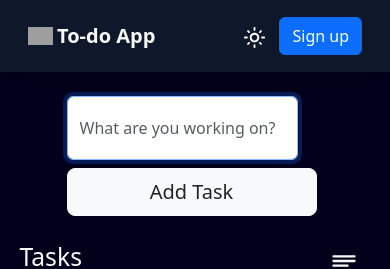
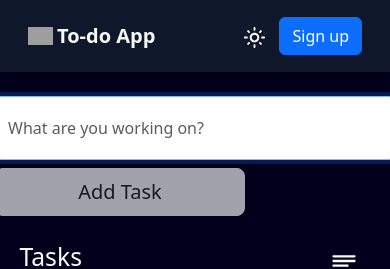
Before and after one commit to MahmoudEl3bady/to-do-app, a React (Vite) app: page / in a window 390 px wide. Shown: the top 269 px of the page. Built offline with nearby package versions, Linux system fonts and the light colour scheme; grey boxes are pictures that could not be loaded.

Commit message:
update README.md

```diff
--- a/package.json
+++ b/package.json
@@ -15,11 +15,15 @@
     "preview": "vite preview"
   },
   "dependencies": {
+    "@chakra-ui/react": "^2.8.2",
+    "@emotion/react": "^11.11.4",
+    "@emotion/styled": "^11.11.5",
     "@fortawesome/fontawesome-svg-core": "^6.5.1",
     "@fortawesome/free-solid-svg-icons": "^6.5.1",
     "@fortawesome/react-fontawesome": "^0.2.0",
     "bootstrap": "^5.3.2",
     "formik": "^2.4.5",
+    "framer-motion": "^11.0.28",
     "gh-pages": "^6.1.1",
     "react": "^18.2.0",
     "react-dom": "^18.2.0",
--- a/src/App.css
+++ b/src/App.css
@@ -191,7 +191,6 @@ body {
 
 @media (max-width: 710px) {
   .add-task-input {
-    width: 90%;
     max-width: 400px;
   }
 
--- a/src/components/AddTask.jsx
+++ b/src/components/AddTask.jsx
@@ -53,6 +53,7 @@ const AddTask = ({onAdd}) => {
         className="btn btn-light btn-lg text-dark mt-2 "
         style={{ width: 250, color: "#7f8487" }}
         type="submit"
+        disabled={!taskBody}
       >
         Add Task
       </button>
--- a/src/components/RegisterFrom.jsx
+++ b/src/components/RegisterFrom.jsx
@@ -22,6 +22,7 @@ const RegisterForm = () => {
         alert(data.message);
         navigate("/login");
       } else {
+        alert(data.message);
         console.error("Registration failed: ", data.message);
       }
     } catch (error) {
```
Also changed, not shown: 2 other files (tests, documents, lock files or other folders).
